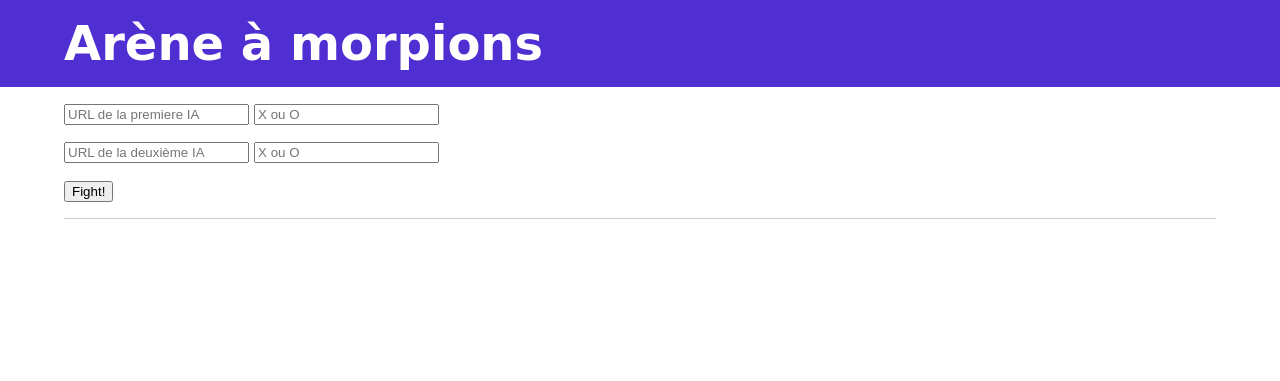
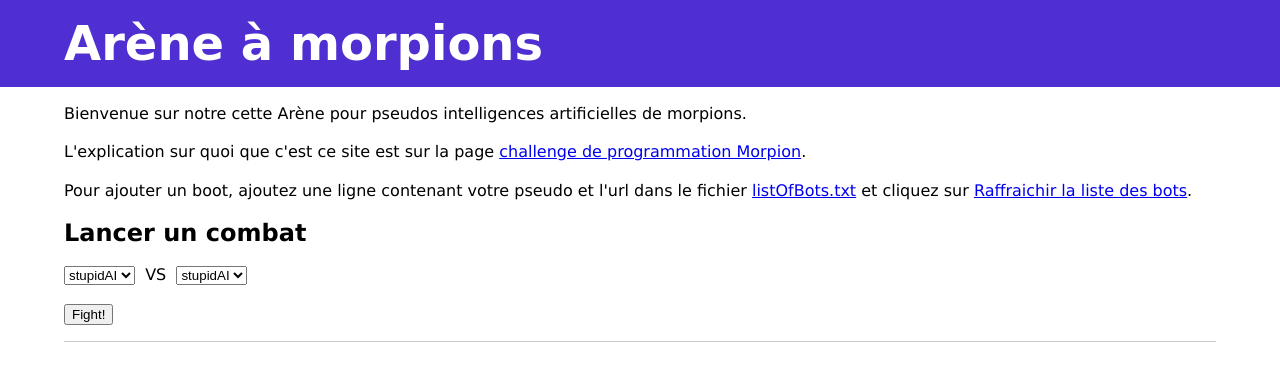
Before and after one commit to SoftBellies/programmingChallenges, a PHP site: page / in a window 1280 px wide. Shown: the top 381 px of the page. Run offline with PHP 8.4, Linux system fonts and the light colour scheme; some web fonts are replaced.

Commit message:
Modification du script arbitre
Suppression des champs libres dans le formulaires. l'ajour d'une IA dans la liste déroulante se fait en éditant un fichier sur le dépot.

```diff
--- /dev/null
+++ b/morpionsFights/Master/_functions.php
@@ -0,0 +1,32 @@
+<?php
+
+function getBotsArray(){
+  //Recupérer la liste des Bots
+  $bots=array();
+  $botsList=explode("\n",file_get_contents("listOfBots.txt"));
+
+  foreach($botsList as $botLigne){
+    if(preg_match("/\ (http|https):\/\//", $botLigne)){
+      list($name,$url)=explode(" ",$botLigne);
+      $bots[]=array("name" => $name, "url" =>$url);
+    }
+  }
+  return $bots;
+}
+function getIAResponse($youChar,$iaBaseUrl,$grille){
+  /*transforme la grille en parametres http GET
+  * et fait la requete vers $iaBaseUrl
+  * Retourne la réponse de l'IA
+  */
+    $paramsGrille="";
+    foreach($grille as $key => $case){
+        $paramsGrille.="&".$key."=".$case;
+    }
+    $url=$iaBaseUrl."?you=".$youChar.$paramsGrille;
+    $ch = curl_init();
+    curl_setopt($ch, CURLOPT_URL, $url);
+    curl_setopt($ch, CURLOPT_RETURNTRANSFER, 1);
+    $output = curl_exec($ch);
+    curl_close($ch);
+    return htmlentities($output);
+}
--- a/morpionsFights/Master/index.php
+++ b/morpionsFights/Master/index.php
@@ -1,14 +1,129 @@
 <?php
-if((isset($_POST['ia1URL'])) OR (isset($_POST['ia1URL']))){
-        if(
-        	((filter_var($_POST['ia1URL'], FILTER_VALIDATE_URL))===false)
-        	OR ((filter_var($_POST['ia2URL'], FILTER_VALIDATE_URL))===false)
-        	OR (!preg_match("/^(http|https):\/\//", $_POST['ia1URL']))
-        	OR (!preg_match("/^(http|https):\/\//", $_POST['ia2URL']))
-        )
-        {echo "erreur"; die;}
+require_once("_functions.php");
+$bots=getBotsArray();
+
+if(isset($_POST['act'])){
+  //un formulaire a été soumis
+  switch ($_POST['act']){
+    case "reDownloadBotsList":
+	file_put_contents("listOfBots.txt", file_get_contents("https://raw.githubusercontent.com/jeannedhack/programmingChallenges/master/morpionsFights/listOfBots.txt"));
+	$bots=getBotsArray();
+	break;
+   case "fight":
+      //nettoyer les variables en entrée
+      /*
+      * $_POST['bot1'] et $_POST['bot2']
+      * doivent exister
+      *	etres numériques
+      * etre compris entre 0 et le nombre de bots
+      */
+      $keysBots=array('bot1','bot2');
+      foreach($keysBots as $botKey){
+	if(!isset($_POST[$botKey])){
+	  echo "une erreur est survenue"; die;
+	}
+	if(!is_numeric(($_POST[$botKey]))){
+	  echo '<script>window.location = "http://rickrolled.fr/";</script>'; die;
+	}
+	if(($_POST[$botKey] < 0) OR ($_POST[$botKey] > count($bots))){
+	  echo "une erreur est survenue"; die;
+	}
+      }
+      $bot1=$_POST['bot1'];
+      $bot2=$_POST['bot2'];
+
+
+      //initialiser la grille
+      $grille=array(
+        '0-0' => '','0-1' => '','0-2' => '',
+        '1-0' => '','1-1' => '','1-2' => '',
+        '2-0' => '','2-1' => '','2-2' => '');
+
+      $end=false;
+      $playerEnCours=1;
+      while($end==false){
+        switch($playerEnCours){
+            case  1:
+                $playerURL=$bots[$bot1]['url'];
+                $playerCHAR='X';
+                $playerName=$bots[$bot1]['name'];
+                break;
+            case 2:
+                $playerURL=$bots[$bot2]['url'];
+                $playerCHAR='O';
+                $playerName=$bots[$bot2]['name'];
+                break;
+
+            default:
+                echo "une erreur est survenue";
+                die;
+        }
+	$playerRep=getIAResponse($playerCHAR,$playerURL,$grille);
+	//tester la validité de la réponse
+	if((isset($grille[$playerRep])) && ($grille[$playerRep]=="")){
+	      //reponse conforme
+	      echo  "<p>".$playerName." joue en ".$playerRep." la nouvelle grille est <br/>";
+	      $grille[$playerRep]=$playerCHAR;
+	      echo "<table>";
+	      for($j=0;$j<3;$j++){
+		  echo "<tr>";
+		  for($i=0;$i<3;$i++){
+		      echo "<td>".$grille[$j."-".$i]."</td>";
+		  }
+		  echo "</tr>";
+	      }
+	      echo "</table>";
+	      //tester si trois caracteres allignés
+	      if(
+		      (($grille['0-0']==$grille['0-1'])&&($grille['0-1']==$grille['0-2'])&&($grille['0-2']!==""))
+		  OR  (($grille['1-0']==$grille['1-1'])&&($grille['1-1']==$grille['1-2'])&&($grille['1-2']!==""))
+		  OR  (($grille['2-0']==$grille['2-1'])&&($grille['2-1']==$grille['2-2'])&&($grille['2-2']!==""))
+		  OR  (($grille['0-0']==$grille['1-0'])&&($grille['1-0']==$grille['2-0'])&&($grille['2-0']!==""))
+		  OR  (($grille['0-1']==$grille['1-1'])&&($grille['1-1']==$grille['2-1'])&&($grille['2-1']!==""))
+		  OR  (($grille['0-2']==$grille['1-2'])&&($grille['1-2']==$grille['2-2'])&&($grille['2-2']!==""))
+		  OR  (($grille['0-0']==$grille['1-1'])&&($grille['1-1']==$grille['2-2'])&&($grille['2-2']!==""))
+		  OR  (($grille['0-2']==$grille['1-1'])&&($grille['1-1']==$grille['2-0'])&&($grille['2-0']!==""))
+	      ){
+		  echo "<p>".$playerName." ".$playerCHAR." a gagné.</p>";
+		  $end=true;
+		  break;
+	      }
+	      //tester si toutes les cases ne seraient pas prises
+	      $full=true;
+	      foreach($grille as $char){
+		  if($char==""){
+		      $full=false;
+		      break;
+		  }
+	      }
+	      if($full){
+		  echo "<p>Match nul</p>";
+		  $end=true;
+		  break;
+	      }
+
+	      //on change de joueur
+	      if($playerEnCours==1){
+		  $playerEnCours=2;
+	      }else{
+		  $playerEnCours=1;
+	      }
+	}else{
+	      echo "<p>".$playerName." a fait une réponse non conforme. Il perd</p>";
+	      break;
+
+	}
+    }
+
+        die;
+	break;
+    default:
+	break;
+  }
+}else{
+  $bot1=0;
+  $bot2=0;
 }
-
 ?><!DOCTYPE html><html lang="fr"><head><meta http-equiv="Content-Type" content="text/html; charset=utf-8">
 <meta name="author" content="Gnieark"><meta name="viewport" content="width=device-width, initial-scale=1.0">
 <title>Arbitre Morpion</title>
@@ -21,128 +136,91 @@ header p{display: block; width: 45%;color:#FFF; float: left;}
 section {border-bottom: 1px solid rgb(204, 204, 204); margin: 0 auto;overflow: hidden;width: 90%;}
 -->
 </style>
+<script type="text/javascript">
+<!--
+  function Ajx(){
+      var request = false;
+	  try {request = new ActiveXObject('Msxml2.XMLHTTP');}
+	  catch (err2) {
+		  try {request = new ActiveXObject('Microsoft.XMLHTTP');}
+		  catch (err3) {
+			  try { request = new XMLHttpRequest();}
+			  catch (err1) {
+				  request = false;
+			  }
+		  }
+	  }
+      return request;
+  }
+  function tictactoe(bot1,bot2){
+    document.getElementById('fightResult').innerHTML = '<p>Please wait...</p>';
+    var xhr = Ajx();
+    xhr.onreadystatechange  = function(){if(xhr.readyState  == 4){
+	if(xhr.status  == 200) {
+	  document.getElementById('fightResult').innerHTML = xhr.responseText;
+	}
+     }};
+     xhr.open("POST", 'index.php',  true);
+     xhr.setRequestHeader("Content-Type", "application/x-www-form-urlencoded");
+     xhr.send('act=fight&bot1=' + bot1 + '&bot2=' + bot2);
+   }
+
+  function refreshBots(){
+    var xhr = Ajx();
+    xhr.onreadystatechange  = function(){if(xhr.readyState  == 4){
+	if(xhr.status  == 200) {
+	  window.location.reload();
+	}
+     }};
+     xhr.open("POST", 'index.php',  true);
+     xhr.setRequestHeader("Content-Type", "application/x-www-form-urlencoded");
+     xhr.send('act=reDownloadBotsList');
+   }
+
+-->
+</script>
 </head>
 <body>
  <header><h1>Arène à morpions</h1></header>
   <section>
-	<form method="POST" action="#">
+    <article>
+      <p>Bienvenue sur notre cette Arène pour pseudos intelligences artificielles de morpions.</p>
+      <p>L'explication sur quoi que c'est ce site est sur la page <a href="https://github.com/jeannedhack/programmingChallenges/tree/master/morpionsFights">challenge de programmation Morpion</a>.</p>
+      <p>Pour ajouter un boot, ajoutez une ligne contenant votre pseudo et l'url dans le fichier
+      <a href="https://github.com/jeannedhack/programmingChallenges/blob/master/morpionsFights/Master/listOfBots.txt">listOfBots.txt</a> et cliquez sur <a href="#" onclick="refreshBots();"> Raffraichir la liste des bots</a>.</p>
+    </article>
+    <article>
+    <h2>Lancer un combat</h2>
 		<p>
-			<input type="text" placeholder="URL de la premiere IA" name="ia1URL"<?php if(isset($_POST['ia1URL'])){echo "value=\"".$_POST['ia1URL']."\"";} ?>/>
-			<input type="text" placeholder="X ou O" name="youIA1" <?php if(isset($_POST['youIA1'])){echo "value=\"".$_POST['youIA1']."\"";} ?>/>
+			<select name="bot1" id="bot1">
+			  <?php
+			    for($i=0;$i<count($bots);$i++){
+			      if($i==$bot1)
+				$selected='selected="selected"';
+			      else
+				$selected='';
+
+			      echo '<option value="'.$i.'" '.$selected.'>'.$bots[$i]['name'].'</option>';
+			    }
+			  ?>
+			</select>
+			&nbsp;VS&nbsp;
+			<select name="bot2" id="bot2">
+			  <?php
+			    for($i=0;$i<count($bots);$i++){
+			      if($i==$bot2)
+				$selected='selected="selected"';
+			      else
+				$selected='';
+			      echo '<option value="'.$i.'" '.$selected.'>'.$bots[$i]['name'].'</option>';
+			    }
+			  ?>
+			</select>
 		</p>
-		<p>
-			<input type="text" placeholder="URL de la deuxième IA" name="ia2URL" <?php if(isset($_POST['ia2URL'])){echo "value=\"".$_POST['ia2URL']."\"";} ?>/>
-			<input type="text" placeholder="X ou O" name="youIA2" <?php if(isset($_POST['youIA2'])){echo "value=\"".$_POST['youIA2']."\"";} ?>/>
+	<p><input type="button" value="Fight!" onclick="tictactoe(document.getElementById('bot1').value,document.getElementById('bot2').value);"></p>
+    </article>
+    <article id="fightResult"></article>
 
-		</p>
-	<p><input type="submit" value="Fight!" name="submit">
-	</form>
-<pre>
-<?php
-if(isset($_POST['submit'])){
-    //initialiser la grille
-    $grille=array(
-        '0-0' => '','0-1' => '','0-2' => '',
-        '1-0' => '','1-1' => '','1-2' => '',
-        '2-0' => '','2-1' => '','2-2' => '');
-
-    $end=false;
-    $playerEnCours=1;
-    while($end==false){
-        switch($playerEnCours){
-            case  1:
-                $playerURL=$_POST['ia1URL'];
-                $playerCHAR=$_POST['youIA1'];
-                break;
-            case 2:
-                $playerURL=$_POST['ia2URL'];
-                $playerCHAR=$_POST['youIA2'];
-                break;
-
-            default:
-                echo "une erreur est survenue";
-                die;
-        }
-       $playerRep=getIAResponse($playerCHAR,$playerURL,$grille);
-      	echo "Reponse: ".$playerRep."\n";
-	//tester la validité de la réponse
-       if((isset($grille[$playerRep])) && ($grille[$playerRep]=="")){
-            //reponse conforme
-            echo  $playerCHAR." joue en ".$playerRep." la nouvelle grille est \n";
-            $grille[$playerRep]=$playerCHAR;
-            for($j=0;$j<3;$j++){
-                for($i=0;$i<3;$i++){
-                    echo $grille[$j."-".$i];
-                    if ($grille[$j."-".$i]==""){
-                        echo " ";
-                    }
-                }
-                echo "\n";
-            }
-            //tester si trois caracteres allignés
-            if(
-                    (($grille['0-0']==$grille['0-1'])&&($grille['0-1']==$grille['0-2'])&&($grille['0-2']!==""))
-                OR  (($grille['1-0']==$grille['1-1'])&&($grille['1-1']==$grille['1-2'])&&($grille['1-2']!==""))
-                OR  (($grille['2-0']==$grille['2-1'])&&($grille['2-1']==$grille['2-2'])&&($grille['2-2']!==""))
-                OR  (($grille['0-0']==$grille['1-0'])&&($grille['1-0']==$grille['2-0'])&&($grille['2-0']!==""))
-                OR  (($grille['0-1']==$grille['1-1'])&&($grille['1-1']==$grille['2-1'])&&($grille['2-1']!==""))
-                OR  (($grille['0-2']==$grille['1-2'])&&($grille['1-2']==$grille['2-2'])&&($grille['2-2']!==""))
-                OR  (($grille['0-0']==$grille['1-1'])&&($grille['1-1']==$grille['2-2'])&&($grille['2-2']!==""))
-                OR  (($grille['0-2']==$grille['1-1'])&&($grille['1-1']==$grille['2-0'])&&($grille['2-0']!==""))
-            ){
-                echo "le joueur ".$playerCHAR." a gagné.";
-                $end=true;
-                break;
-            }
-            //tester si toutes les cases ne seraient pas prises
-            $full=true;
-
-             foreach($grille as $char){
-                if($char==""){
-                    $full=false;
-                    break;
-                }
-            }
-            if($full){
-                echo "Match nul";
-                $end=true;
-                break;
-            }
-
-            //on change de joueur
-            if($playerEnCours==1){
-                $playerEnCours=2;
-            }else{
-                $playerEnCours=1;
-            }
-       }else{
-            echo "le joueur ".$playerCHAR." a fait une réponse non conforme. Il perd";
-            break;
-
-       }
-    }
-}
-
-function getIAResponse($youChar,$iaBaseUrl,$grille){
-    $paramsGrille="";
-    foreach($grille as $key => $case){
-        $paramsGrille.="&".$key."=".$case;
-    }
-    $url=$iaBaseUrl."?you=".$youChar.$paramsGrille;
-   echo "\n".$url."\n";
-    //return http_get($url);
-    $ch = curl_init();
-    curl_setopt($ch, CURLOPT_URL, $url);
-    curl_setopt($ch, CURLOPT_RETURNTRANSFER, 1);
-    // $output contains the output string
-     $output = curl_exec($ch);
-    // close curl resource to free up system resources
-    curl_close($ch);
-    return htmlentities($output);
-}
-
-?>
-</pre>
 </section>
 </body>
 </html>
--- /dev/null
+++ b/morpionsFights/Master/listOfBots.txt
@@ -0,0 +1,3 @@
+stupidAI http://morpionmaster.tinad.fr/stupidIa.php
+Moul http://tictactoe.m.42.am/
+Gnieark http://morpionmaster.tinad.fr/gnieark.php
```
